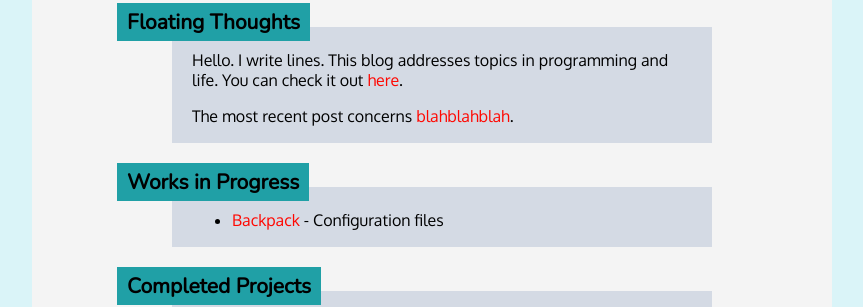
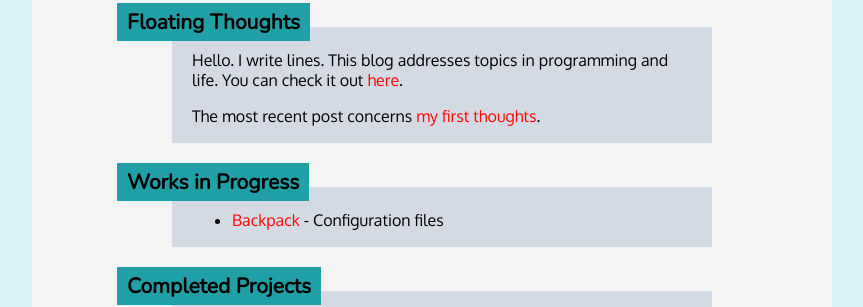
Before and after one commit to chelium/chelium.github.io, a Jekyll site: the page built from index.html, in a window 1280 px wide. Shown: the part 125-432 px from the top of the page, without its empty margins (208-1071 px from the left). Built offline with Jekyll 4.4.1, drawn with Linux system fonts in a browser that asks for light colours.

Commit message:
edits to post

```diff
--- a/index.html
+++ b/index.html
@@ -7,7 +7,7 @@ title: Helium
   <div class="heading"><h2>Floating Thoughts</h2></div>
   <div class="subcontent">
     <p>Hello. I write lines. This blog addresses topics in programming and life. You can check it out <a href="/blog">here</a>.</p>
-    <p>The most recent post concerns <a href="#">blahblahblah</a>.</p>
+    <p>The most recent post concerns <a href="/2014/08/01/first-thoughts.html">my first thoughts</a>.</p>
   </div>
   <br/>
   <div class="heading"><h2>Works in Progress</h2></div>
```
Also changed, not shown: _posts/2014-08-01-first-thoughts.md (+1 -1 lines).
